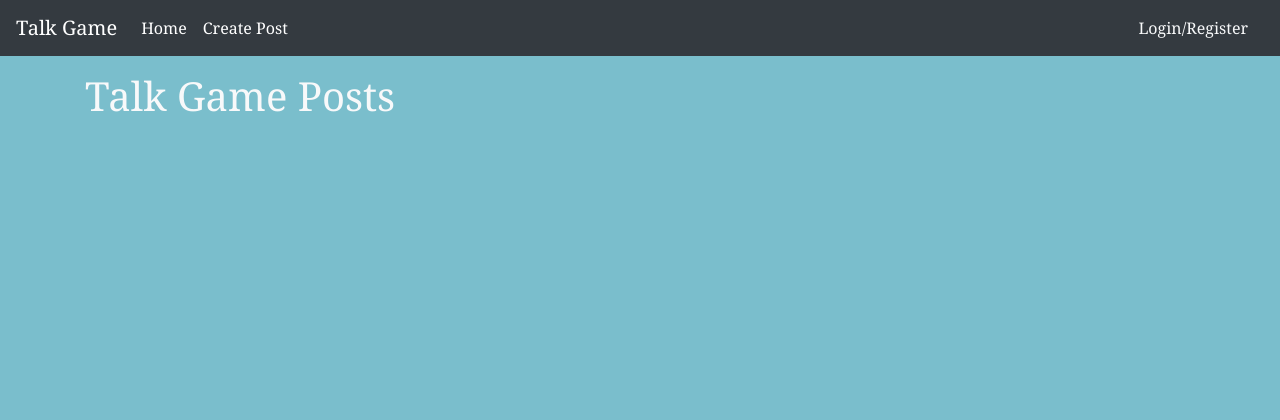
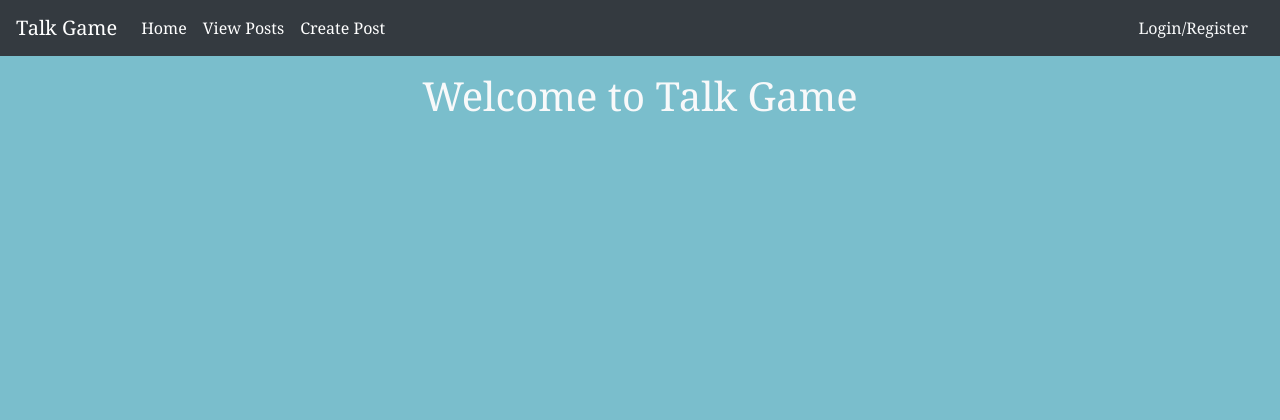
Before and after one commit to JLumb/Talk-Game, a Django app: page / in a window 1280 px wide. Shown: the top 420 px of the page. Run offline with Django 3.2, Linux system fonts and the light colour scheme; data that the repository does not hold is empty; some libraries are stand-ins or nearby versions.

Commit message:
put posts onto view posts page as a class based view

```diff
--- a/forum/views.py
+++ b/forum/views.py
@@ -49,9 +49,13 @@ def LogoutUser(request):
 
 
 def home(request):
-    posts = Post.objects.all()
-    context = {'posts': posts}
+    context = {}
     return render(request, 'accounts/home.html', context)
+
+
+class postList(ListView):
+    model = Post
+    template_name = 'post_list.html'
 
 
 
--- a/talk_game/urls.py
+++ b/talk_game/urls.py
@@ -1,11 +1,13 @@
 from django.contrib import admin
 from django.urls import path
 from forum import views
+from forum.views import postList
 
 
 urlpatterns = [
 
     path('', views.home, name='home'),
+    path('post_list/', postList.as_view(), name='post_list'),
     path('login/', views.LoginPage, name='login'),
     path('admin/', admin.site.urls),
     path('register', views.RegisterPage, name='register'),
--- a/templates/accounts/home.html
+++ b/templates/accounts/home.html
@@ -2,18 +2,9 @@
 
 {% block content %}
 
-<h1>Talk Game Posts</h1>
-
-{% for post in posts %}
+<h1 class="text-lg-center">Welcome to Talk Game</h1>
 
 
-<ul>
-    <li>{{ post.title }} - {{ post.genre }} - {{ post.author }}<br>
-        {{ post.created_on }}
-    </li>
-</ul>
-
-{% endfor %}
 
 
 {% endblock %}
--- a/templates/base.html
+++ b/templates/base.html
@@ -35,8 +35,12 @@
                         <a class="nav-link text-white" href="{% url 'home' %}">Home</a>
                     </li>
                     <li class="nav-item">
+                        <a class="nav-link text-white" href="{% url 'post_list' %}">View Posts</a>
+                    </li>
+                    <li class="nav-item">
                         <a class="nav-link text-white" href="{% url 'add_post' %}">Create Post</a>
                     </li>
+
                 </ul>
             </div>
             {% if request.user.is_authenticated %}
```
Also changed, not shown: templates/post_list.html (added, +22 -0 lines).
